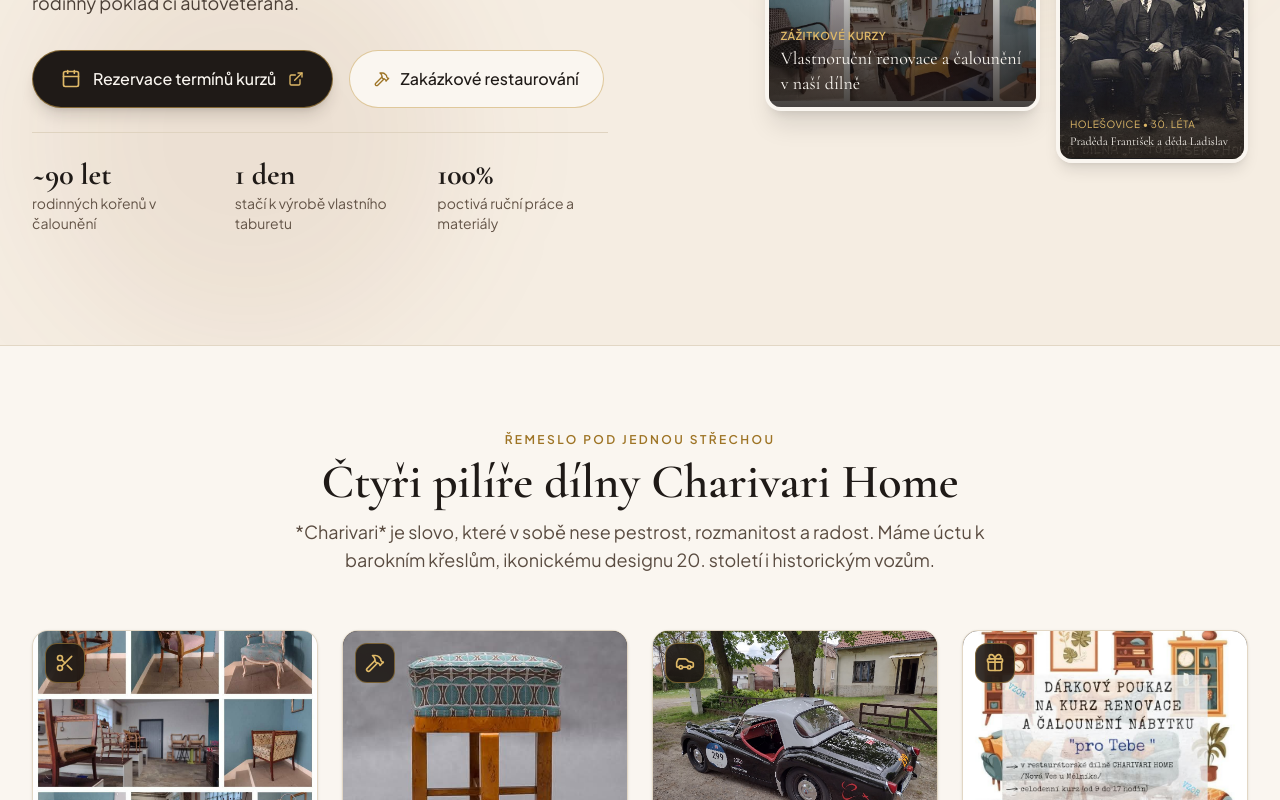
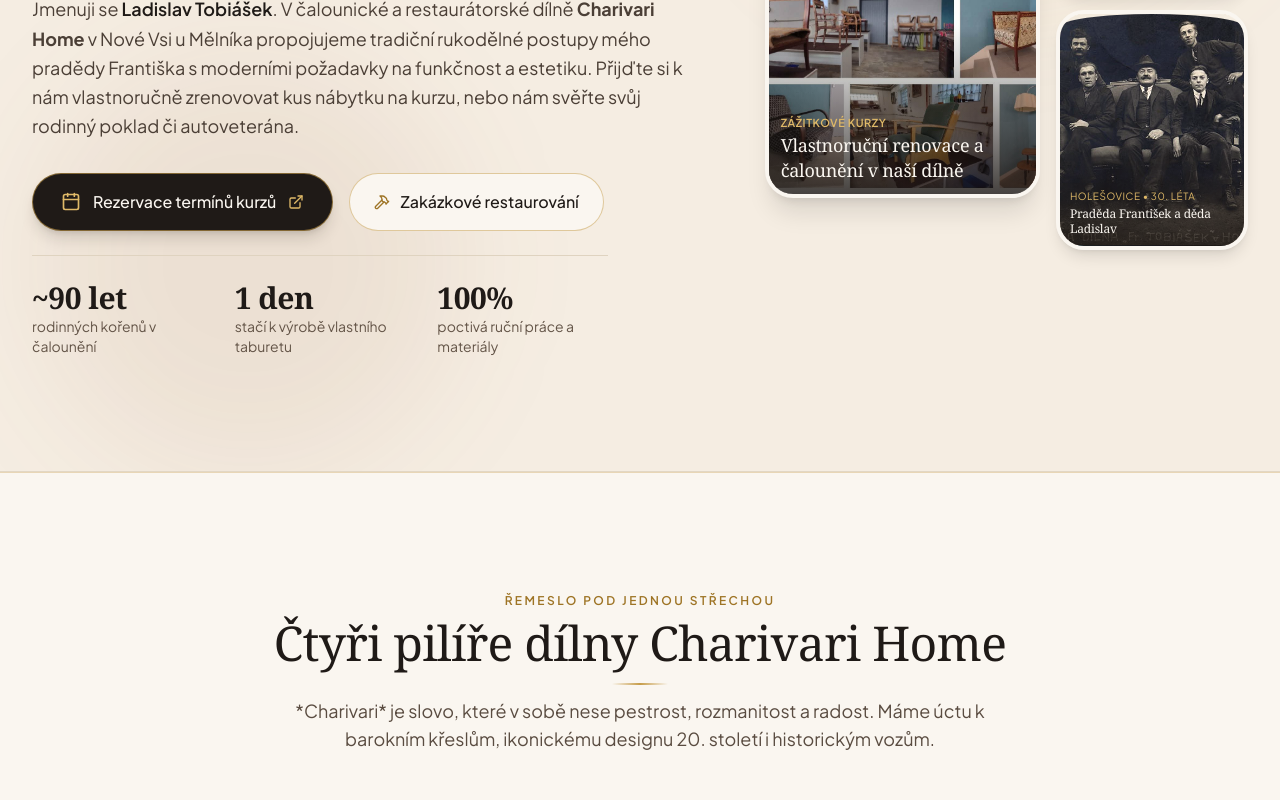
Before and after one commit to Oliverrex14/charivari-home, a React (Vite) app: page / in a window 1280 px wide. Shown: the part 540-1340 px from the top of the page. Built offline with nearby package versions, Linux system fonts and the light colour scheme.

Commit message:
redesign-4: original palette, new shapes/type (local only)

```diff
--- a/package.json
+++ b/package.json
@@ -10,6 +10,7 @@
     "preview": "vite preview"
   },
   "dependencies": {
+    "@fontsource-variable/fraunces": "^5.3.0",
     "@fontsource/cormorant-garamond": "^5.3.0",
     "@fontsource/plus-jakarta-sans": "^5.3.0",
     "@vercel/analytics": "^2.0.1",
--- a/src/index.css
+++ b/src/index.css
@@ -2,9 +2,11 @@
 
 @layer base {
   :root {
-    --font-serif: 'Cormorant Garamond', Georgia, Cambria, "Times New Roman", Times, serif;
+    --font-serif: 'Fraunces Variable', Georgia, Cambria, "Times New Roman", Times, serif;
     --font-sans: 'Plus Jakarta Sans', -apple-system, BlinkMacSystemFont, "Segoe UI", Roboto, sans-serif;
   }
+
+  html { scroll-behavior: smooth; }
 
   body {
     font-family: var(--font-sans);
@@ -14,10 +16,15 @@
 
   h1, h2, h3, h4, .font-serif {
     font-family: var(--font-serif);
+    font-optical-sizing: auto;
+    font-variation-settings: "SOFT" 60, "WONK" 0;
+    letter-spacing: -0.015em;
   }
+
+  ::selection { background: #DFB968; color: #181310; }
 }
 
-/* Custom subtle warm linen background pattern */
+/* Original warm linen background, kept */
 .bg-linen {
   background-color: #FAF6F0;
   background-image: radial-gradient(#C69C49 0.45px, transparent 0.45px), radial-gradient(#C69C49 0.45px, #FAF6F0 0.45px);
@@ -26,16 +33,46 @@
   background-blend-mode: multiply;
 }
 
-/* Archival sepia hover transition */
+/* Arched, gallery-frame photos with thin gold inner line */
+img[class*="object-cover"] {
+  border-radius: 999px 999px 0.5rem 0.5rem / 140px 140px 0.5rem 0.5rem;
+  outline: 1px solid rgba(198,156,73,0.55);
+  outline-offset: 6px;
+}
+img[class*="rounded-full"], img[class*="w-10"], img[class*="w-12"], img[class*="w-16"] { border-radius: inherit; outline: none; }
+
+/* Soft pill buttons, lifted shadows */
+a[class*="rounded"][class*="px-"], button[class*="rounded"][class*="px-"] {
+  border-radius: 999px !important;
+  transition: transform .25s ease, box-shadow .25s ease;
+}
+a[class*="rounded"][class*="px-"]:hover, button[class*="rounded"][class*="px-"]:hover {
+  transform: translateY(-2px);
+  box-shadow: 0 10px 24px -10px rgba(158,116,37,0.55);
+}
+
+/* Cards: larger radius, hairline gold border */
+div[class*="rounded-2xl"], div[class*="rounded-xl"], div[class*="rounded-lg"] {
+  border-radius: 1.75rem !important;
+}
+
+/* Sections: more air, gold hairline divider */
+section { padding-block: clamp(4.5rem, 9vw, 8rem) !important; }
+section + section { box-shadow: inset 0 1px 0 rgba(198,156,73,0.35); }
+
+h2 { font-weight: 500 !important; }
+h2::after {
+  content: ""; display: block; width: 56px; height: 2px; margin-top: 1rem;
+  background: linear-gradient(90deg, #C69C49, transparent);
+}
+.text-center h2::after, h2.text-center::after { margin-inline: auto; background: linear-gradient(90deg, transparent, #C69C49, transparent); }
+
 .archival-photo {
   filter: sepia(0.18) contrast(1.03);
   transition: all 0.5s cubic-bezier(0.22, 1, 0.36, 1);
 }
-.archival-photo:hover {
-  filter: sepia(0) contrast(1.05);
-}
+.archival-photo:hover { filter: sepia(0) contrast(1.05); }
 
-/* Gold shimmer border effect */
 .gold-gradient-text {
   background: linear-gradient(135deg, #DFB968 0%, #B88732 50%, #E7C981 100%);
   -webkit-background-clip: text;
```
Also changed, not shown: src/main.tsx (+2 -6 lines), 1 other file (tests, documents, lock files or other folders).
